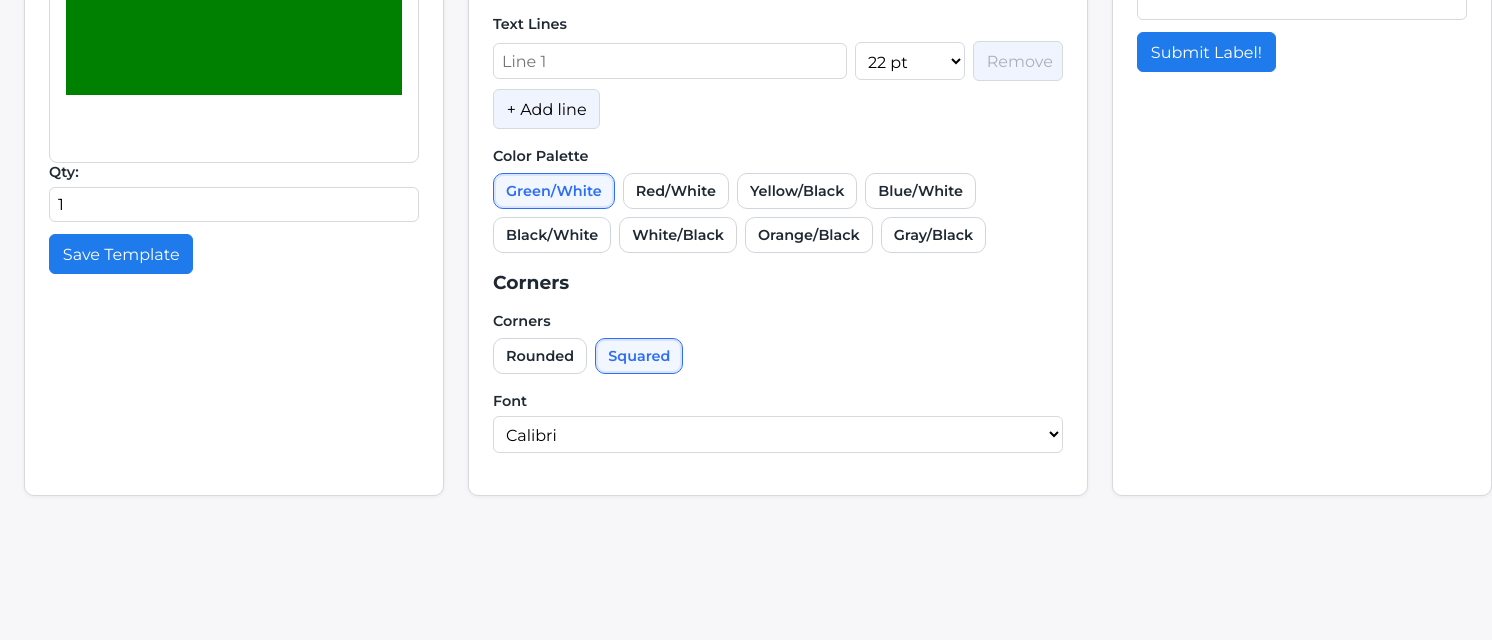
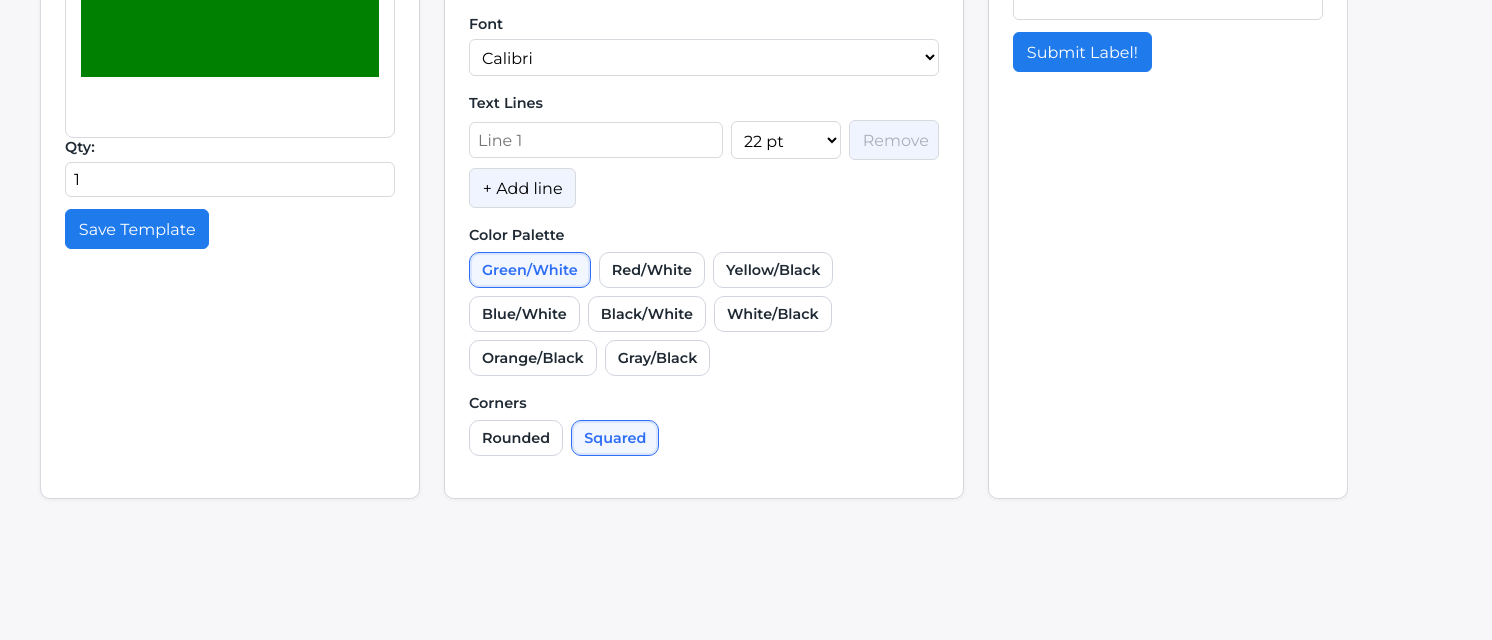
Before and after one commit to treysenparkinson/NameplateLabelCreatorMTX, a website: page index.html in a window 1280 px wide. Shown: the part 160-800 px from the top of the page, 1492 px wide, since content can reach past the window. Drawn offline with Linux system fonts and the light colour scheme.

Commit message:
fix: grid widths to prevent clipping, move Font above Text Lines, remove big Corners heading

```diff
--- a/index.html
+++ b/index.html
@@ -32,6 +32,17 @@
           <label for="widthIn">Width</label>
           <input id="widthIn" type="number" step="0.01" min="0.10" placeholder="5.00" />
         </div>
+      </div>
+
+      <div class="field field-group">
+        <label for="fontSelect">Font</label>
+        <select id="fontSelect" class="input">
+          <option value="Calibri, Arial, Helvetica, sans-serif" selected>Calibri</option>
+          <option value="'Times New Roman', Times, serif">Times New Roman</option>
+          <option value="Arial, Helvetica, sans-serif">Arial</option>
+          <option value="Montserrat, system-ui, Arial, Helvetica, sans-serif">Montserrat</option>
+          <option value="Inter, system-ui, Arial, Helvetica, sans-serif">Inter / System</option>
+        </select>
       </div>
 
       <div class="field-group">
@@ -69,7 +80,6 @@
         </div>
       </div>
 
-      <h3>Corners</h3>
       <div class="field-group">
         <label class="field-label">Corners</label>
         <div class="chip-group" id="cornersGroup">
@@ -78,17 +88,6 @@
           <input type="radio" id="cornersSquared" name="corners" value="squared" checked>
           <label class="chip" for="cornersSquared">Squared</label>
         </div>
-      </div>
-
-      <div class="field field-group">
-        <label for="fontSelect">Font</label>
-        <select id="fontSelect" class="input">
-          <option value="Calibri, Arial, Helvetica, sans-serif" selected>Calibri</option>
-          <option value="'Times New Roman', Times, serif">Times New Roman</option>
-          <option value="Arial, Helvetica, sans-serif">Arial</option>
-          <option value="Montserrat, system-ui, Arial, Helvetica, sans-serif">Montserrat</option>
-          <option value="Inter, system-ui, Arial, Helvetica, sans-serif">Inter / System</option>
-        </select>
       </div>
     </section>
 
--- a/styles.css
+++ b/styles.css
@@ -207,20 +207,33 @@ button:hover {
   box-shadow: 0 0 0 2px rgba(46, 110, 247, 0.12) inset;
 }
 
-#appShell {
-  display: grid;
-  grid-template-columns: minmax(420px, 1.2fr) minmax(620px, 1.9fr) minmax(380px, 1fr);
-  gap: 24px;
-  max-width: 1600px;
-  margin: 0 auto;
+#appShell{
+  display:grid;
+  gap:24px;
+  width:100%;
+  max-width:1680px;
+  margin:0 auto;
+  padding:0 16px;
+  grid-template-columns:
+    minmax(420px,1.1fr) minmax(600px,1.7fr) minmax(420px,1fr);
 }
+@media (max-width:1400px){
+  #appShell{
+    grid-template-columns:
+      minmax(380px,1fr) minmax(520px,1.4fr) minmax(360px,1fr);
+  }
+}
+@media (max-width:1100px){
+  #appShell{ grid-template-columns:1fr; }
+}
+/* prevent clipping */
+.panel,.card{ overflow:visible; padding:24px; }
+.saved-panel{ overflow:visible; }
 
-.panel, .card { padding: 24px; }
+.field-group{ margin:18px 0; }
+.field-group .field-label{ display:block;margin-bottom:8px;font-weight:600; }
 
-.field-group { margin: 18px 0; }
-.field-group .field-label { display: block; margin-bottom: 8px; font-weight: 600; }
-
-.chip-group { display: flex; flex-wrap: wrap; gap: 8px; }
-.chip-group input[type="radio"] { position: absolute; opacity: 0; pointer-events: none; }
-.chip { padding: 8px 12px; border: 1px solid #d0d5dd; border-radius: 10px; background: #fff; cursor: pointer; user-select: none; }
-.chip-group input[type="radio"]:checked + .chip { border-color: #2e6ef7; color: #2e6ef7; background: #f1f6ff; box-shadow: 0 0 0 2px rgba(46,110,247,.12) inset; }
+.chip-group{display:flex;flex-wrap:wrap;gap:8px}
+.chip-group input[type="radio"]{position:absolute;opacity:0;pointer-events:none}
+.chip{padding:8px 12px;border:1px solid #d0d5dd;border-radius:10px;background:#fff;cursor:pointer;user-select:none}
+.chip-group input[type="radio"]:checked + .chip{border-color:#2e6ef7;color:#2e6ef7;background:#f1f6ff;box-shadow:0 0 0 2px rgba(46,110,247,.12) inset}
```
